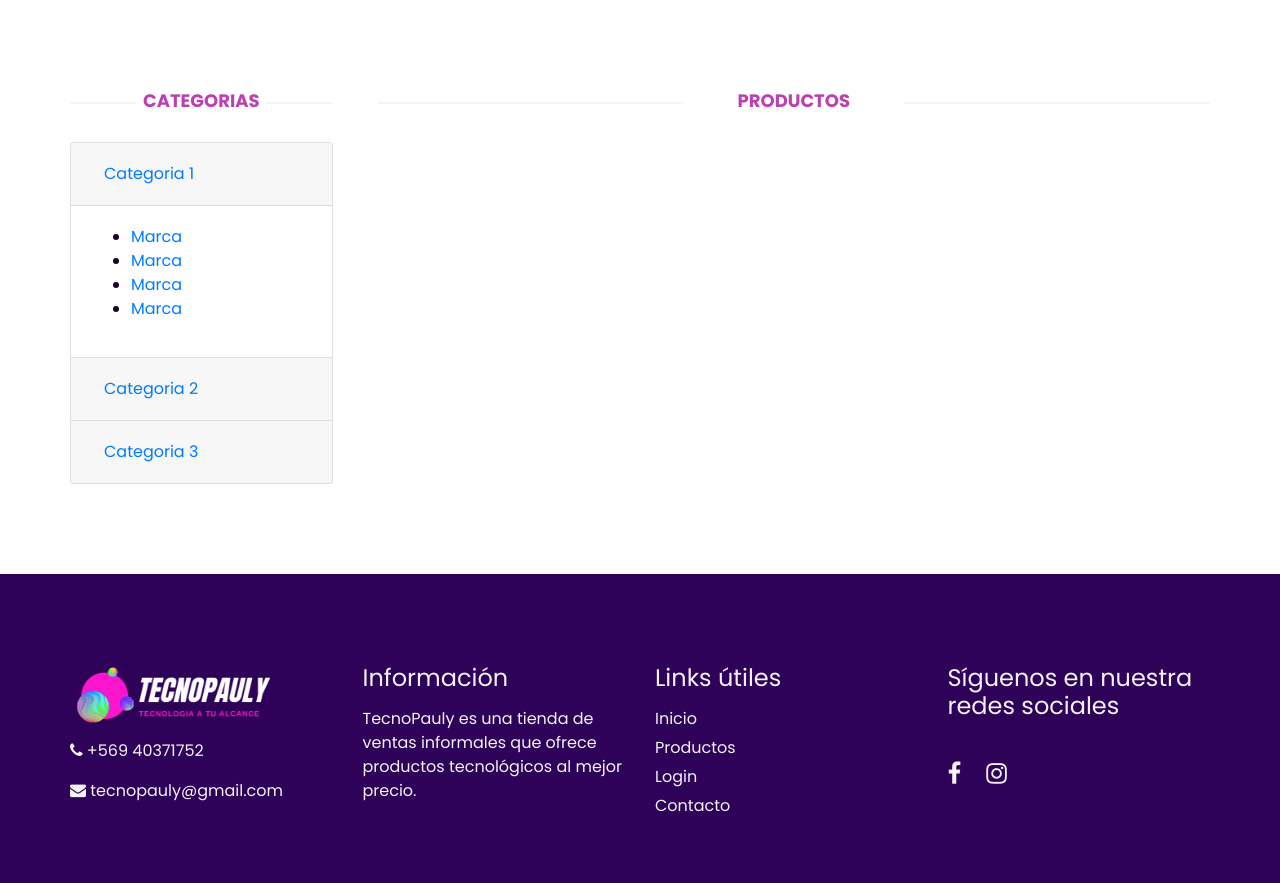
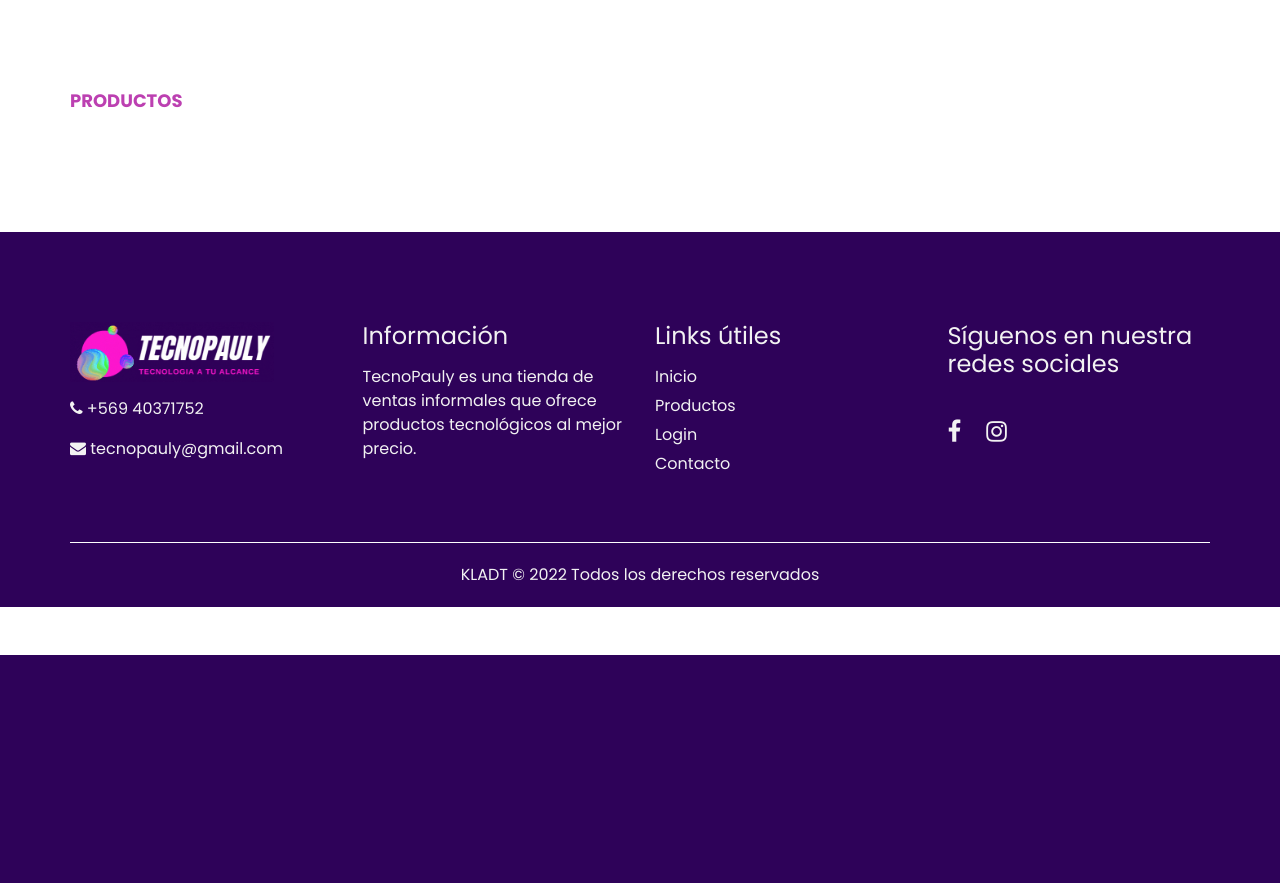
Before and after one commit to Chocatrip/tecnopauly, an ASP.NET Core app: page /Home/Productos in a window 1280 px wide. Shown: the part 145-1028 px from the top of the page. After the commit the page ends 800 px from the top, so only its background shows below. Run offline with ASP.NET Core 8, Linux system fonts and the light colour scheme; some libraries are stand-ins or nearby versions.

Commit message:
Fix productos

```diff
--- a/IngenieriaSoftware/Views/Home/Productos.cshtml
+++ b/IngenieriaSoftware/Views/Home/Productos.cshtml
@@ -39,7 +39,7 @@
 
     <div class="container">
         <div class="row">
-            <div class="col-sm-3">
+            <!--<div class="col-sm-3">
                 <div class="left-sidebar">
                     <h2>
                         Categorias
@@ -107,9 +107,9 @@
                         </div>
                     </div>
                 </div>
-            </div>
+            </div>-->
 
-            <div class="col-sm-9 padding-right">
+            <div class="col-sm-14 padding-right">
                 <div class="features_items">
                     <!--features_items-->
                     <h2 class="title text-center">Productos</h2>
```
